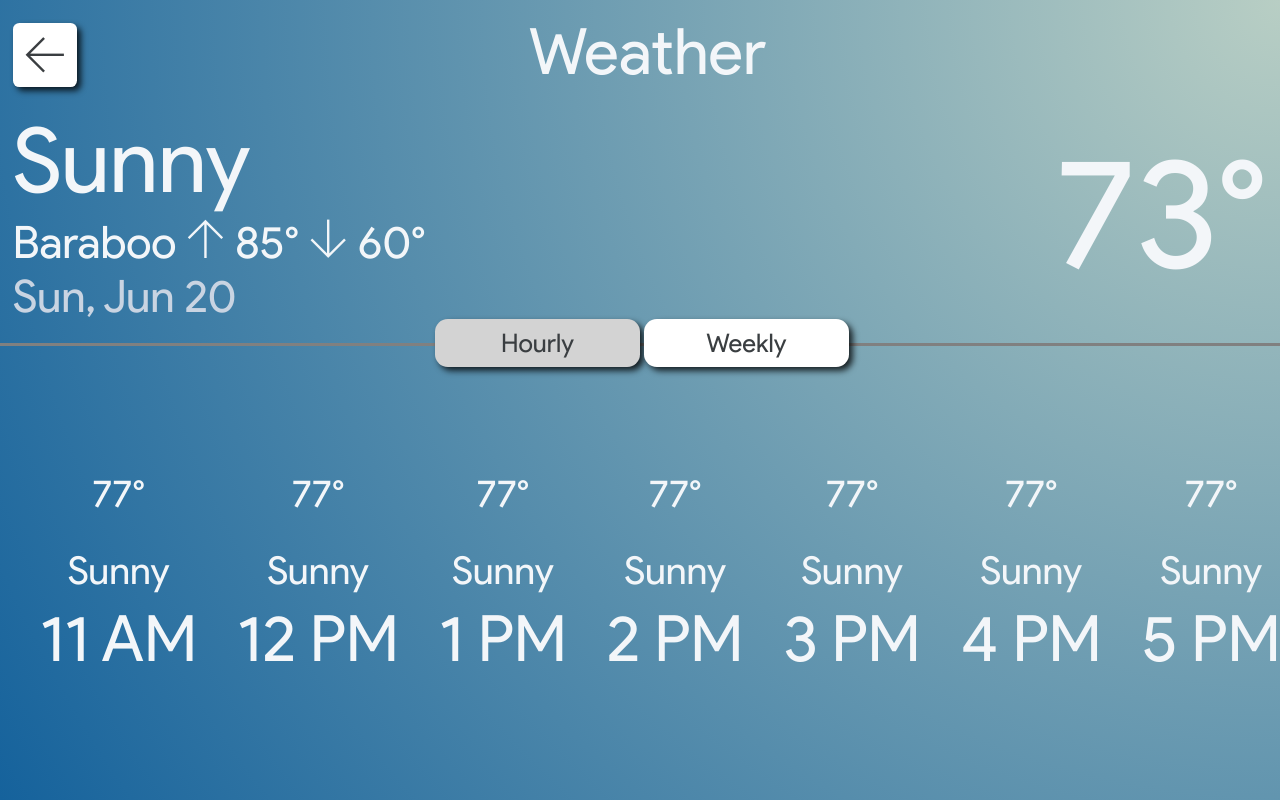
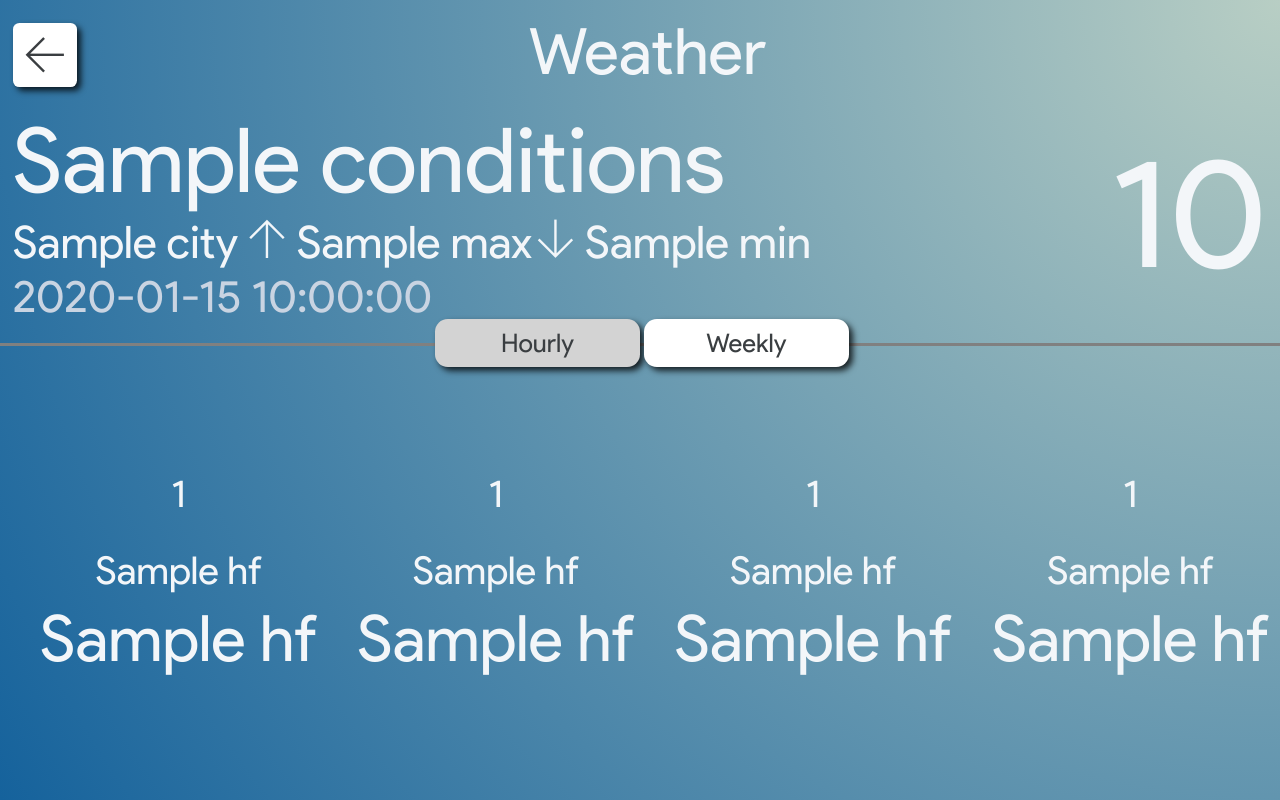
Before and after one commit to arbeers1/HomeDoc, a Flask app: template templates/weather.html in a window 1280 px wide. Run offline with Flask 2, Linux system fonts and the light colour scheme; the template is opened without the code that fills it: most values are stand-ins (such as "Sample title", 1, 10 or a date in 2020).

Commit message:
Added more weather input values

```diff
--- a/templates/weather.html
+++ b/templates/weather.html
@@ -26,14 +26,14 @@
         <p id="title-weather">Weather</p>
     </div>
     <div id = "info_container">
-        <label class="conditions newl" id = "current">Sunny</label>
-        <label class="conditions">Baraboo </label>
+        <label class="conditions newl" id = "current">{{ conditions }}</label>
+        <label class="conditions">{{ city }} </label>
         <label class="conditions holo-weather"> </label>
-        <label class="conditions">85° </label>
+        <label class="conditions">{{ max }}</label>
         <label class="conditions holo-weather"> </label>
-        <label class="conditions">60°</label>
-        <label class="conditions newl" id = "date">Sun, Jun 20</label>
-        <label id="temp">73°</label>
+        <label class="conditions">{{ min }}</label>
+        <label class="conditions newl" id = "date">{{ date }}</label>
+        <label id="temp">{{ temp }}</label>
     </div>
     <div id="divider">
         <button class="selector" id="hour_selec" onclick="swt('hourly')">Hourly</button>
@@ -41,27 +41,27 @@
     </div>
     <div id="forecast_container">
         <div class="forecast" id="hour_forecast">
-            <p><span class="small">77°<br>Sunny</span><br>11 AM</p>
-            <p><span class="small">77°<br>Sunny</span><br>12 PM</p>
-            <p><span class="small">77°<br>Sunny</span><br>1 PM</p>
-            <p><span class="small">77°<br>Sunny</span><br>2 PM</p>
-            <p><span class="small">77°<br>Sunny</span><br>3 PM</p>
-            <p><span class="small">77°<br>Sunny</span><br>4 PM</p>
-            <p><span class="small">77°<br>Sunny</span><br>5 PM</p>
-            <p><span class="small">77°<br>Sunny</span><br>6 PM</p>
-            <p><span class="small">77°<br>Sunny</span><br>7 PM</p>
-            <p><span class="small">77°<br>Sunny</span><br>8 PM</p>
-            <p><span class="small">77°<br>Sunny</span><br>9 PM</p>
-            <p><span class="small">77°<br>Sunny</span><br>10 PM</p>
+            <p><span class="small">{{ hf[0][0] }}<br>{{ hf[0][1] }}</span><br>{{ hf[0][2] }}</p>
+            <p><span class="small">{{ hf[1][0] }}<br>{{ hf[1][1] }}</span><br>{{ hf[1][2] }}</p>
+            <p><span class="small">{{ hf[2][0] }}<br>{{ hf[2][1] }}</span><br>{{ hf[2][2] }}</p>
+            <p><span class="small">{{ hf[3][0] }}<br>{{ hf[3][1] }}</span><br>{{ hf[3][2] }}</p>
+            <p><span class="small">{{ hf[4][0] }}<br>{{ hf[4][1] }}</span><br>{{ hf[4][2] }}</p>
+            <p><span class="small">{{ hf[5][0] }}<br>{{ hf[5][1] }}</span><br>{{ hf[5][2] }}</p>
+            <p><span class="small">{{ hf[6][0] }}<br>{{ hf[6][1] }}</span><br>{{ hf[6][2] }}</p>
+            <p><span class="small">{{ hf[7][0] }}<br>{{ hf[7][1] }}</span><br>{{ hf[7][2] }}</p>
+            <p><span class="small">{{ hf[8][0] }}<br>{{ hf[8][1] }}</span><br>{{ hf[8][2] }}</p>
+            <p><span class="small">{{ hf[9][0] }}<br>{{ hf[9][1] }}</span><br>{{ hf[9][2] }}</p>
+            <p><span class="small">{{ hf[10][0] }}<br>{{ hf[10][1] }}</span><br>{{ hf[10][2] }}</p>
+            <p><span class="small">{{ hf[11][0] }}<br>{{ hf[11][1] }}</span><br>{{ hf[11][2] }}</p>
         </div>
         <div class="forecast" id="week_forecast">
-            <p class="week"><span class="small">77°<br>Sunny</span><br>Mon</p>
-            <p class="week"><span class="small">77°<br>Sunny</span><br>Tue</p>
-            <p class="week"><span class="small">77°<br>Sunny</span><br>Wed</p>
-            <p class="week"><span class="small">77°<br>Sunny</span><br>Thu</p>
-            <p class="week"><span class="small">77°<br>Sunny</span><br>Fri</p>
-            <p class="week"><span class="small">77°<br>Sunny</span><br>Sat</p>
-            <p class="week"><span class="small">77°<br>Sunny</span><br>Sun</p>
+            <p class="week"><span class="small">{{ wf[0][0] }}<br>{{ wf[0][2] }}</span><br>{{ d[0] }}</p>
+            <p class="week"><span class="small">{{ wf[1][0] }}<br>{{ wf[1][2] }}</span><br>{{ d[1] }}</p>
+            <p class="week"><span class="small">{{ wf[2][0] }}<br>{{ wf[2][2] }}</span><br>{{ d[2] }}</p>
+            <p class="week"><span class="small">{{ wf[3][0] }}<br>{{ wf[3][2] }}</span><br>{{ d[3] }}</p>
+            <p class="week"><span class="small">{{ wf[4][0] }}<br>{{ wf[4][2] }}</span><br>{{ d[4] }}</p>
+            <p class="week"><span class="small">{{ wf[5][0] }}<br>{{ wf[5][2] }}</span><br>{{ d[5] }}</p>
+            <p class="week"><span class="small">{{ wf[6][0] }}<br>{{ wf[6][2] }}</span><br>{{ d[6] }}</p>
         </div>
     </div>
 </div>
```
